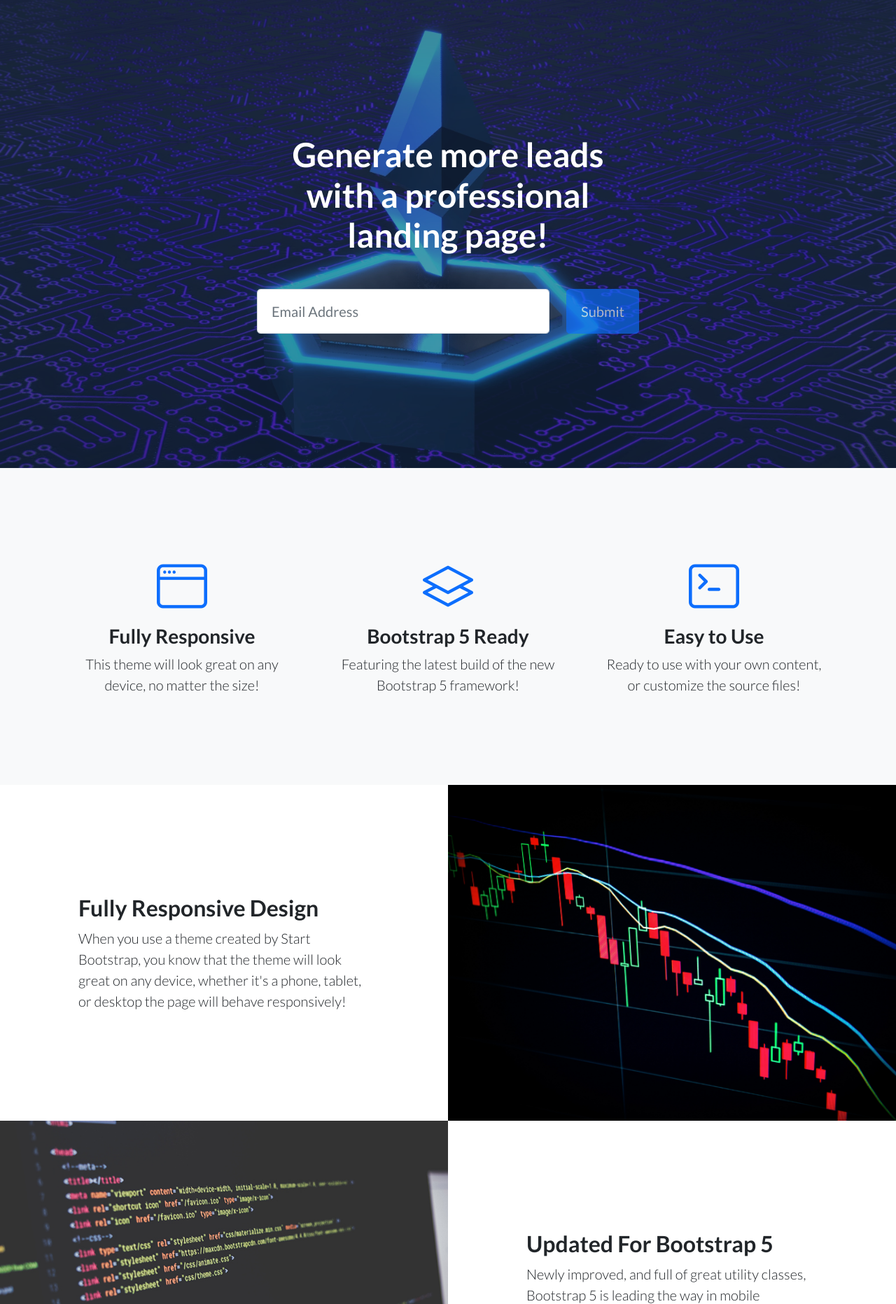
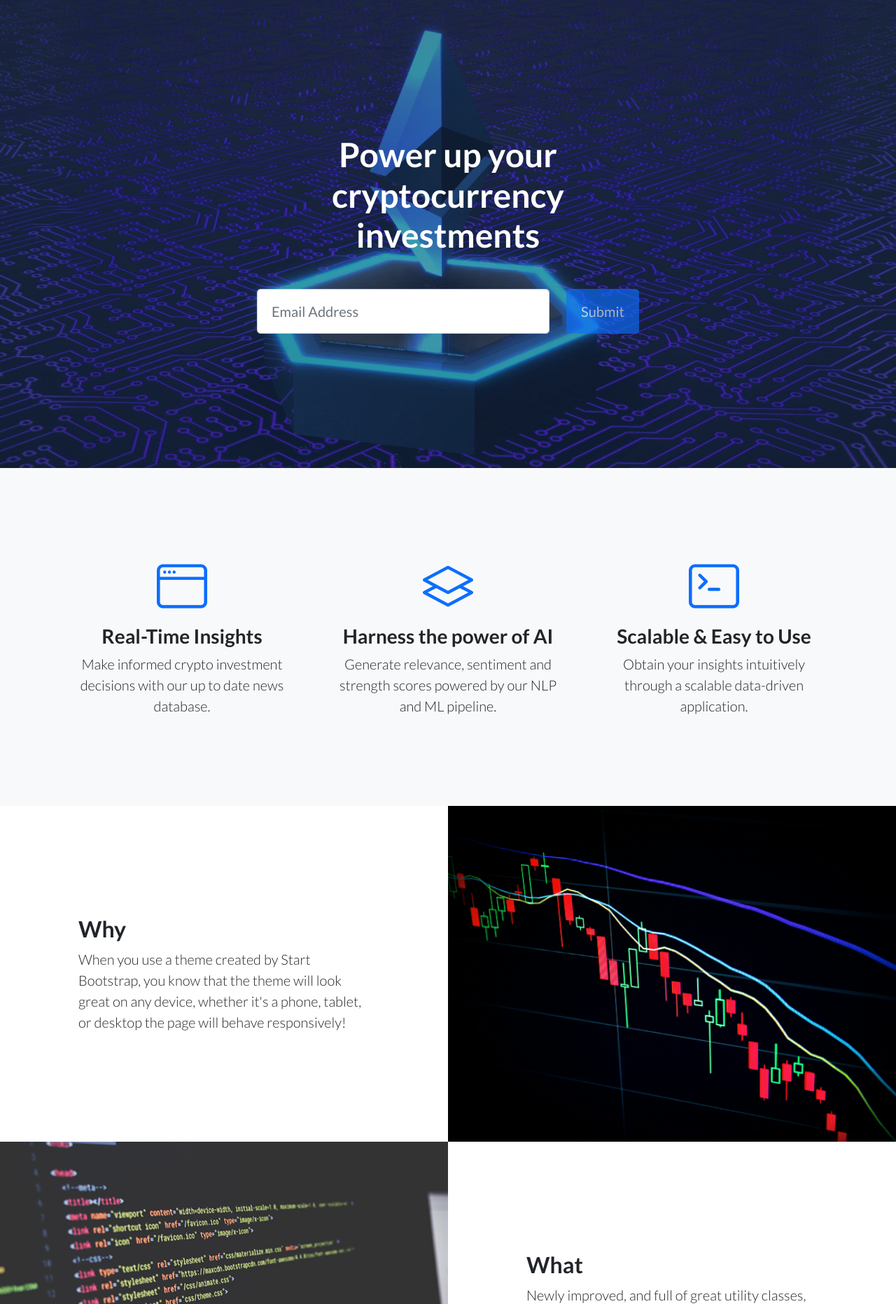
Before and after one commit to miguelfrutos/Crypto-News-Analysis, a Flask app: page / in a window 1280 px wide. Shown: the part 56-1920 px from the top of the page at 70% size. Run offline with Flask 2, Linux system fonts and the light colour scheme; some libraries are stand-ins or nearby versions.

Commit message:
Update Webapp

```diff
--- a/WebApplication/templates/index.html
+++ b/WebApplication/templates/index.html
@@ -29,7 +29,7 @@
                     <div class="col-xl-6">
                         <div class="text-center text-white">
                             <!-- Page heading-->
-                            <h1 class="mb-5">Generate more leads with a professional landing page!</h1>
+                            <h1 class="mb-5">Power up your cryptocurrency investments</h1>
                             <!-- Signup form-->
                             <!-- * * * * * * * * * * * * * * *-->
                             <!-- * * SB Forms Contact Form * *-->
@@ -77,22 +77,22 @@
                     <div class="col-lg-4">
                         <div class="features-icons-item mx-auto mb-5 mb-lg-0 mb-lg-3">
                             <div class="features-icons-icon d-flex"><i class="bi-window m-auto text-primary"></i></div>
-                            <h3>Fully Responsive</h3>
-                            <p class="lead mb-0">This theme will look great on any device, no matter the size!</p>
+                            <h3>Real-Time Insights</h3>
+                            <p class="lead mb-0">Make informed crypto investment decisions with our up to date news database.</p>
                         </div>
                     </div>
                     <div class="col-lg-4">
                         <div class="features-icons-item mx-auto mb-5 mb-lg-0 mb-lg-3">
                             <div class="features-icons-icon d-flex"><i class="bi-layers m-auto text-primary"></i></div>
-                            <h3>Bootstrap 5 Ready</h3>
-                            <p class="lead mb-0">Featuring the latest build of the new Bootstrap 5 framework!</p>
+                            <h3>Harness the power of AI</h3>
+                            <p class="lead mb-0">Generate relevance, sentiment and strength scores powered by our NLP and ML pipeline.</p>
                         </div>
                     </div>
                     <div class="col-lg-4">
                         <div class="features-icons-item mx-auto mb-0 mb-lg-3">
                             <div class="features-icons-icon d-flex"><i class="bi-terminal m-auto text-primary"></i></div>
-                            <h3>Easy to Use</h3>
-                            <p class="lead mb-0">Ready to use with your own content, or customize the source files!</p>
+                            <h3>Scalable & Easy to Use</h3>
+                            <p class="lead mb-0">Obtain your insights intuitively through a scalable data-driven application.</p>
                         </div>
                     </div>
                 </div>
@@ -104,21 +104,21 @@
                 <div class="row g-0">
                     <div class="col-lg-6 order-lg-2 text-white showcase-img" style="background-image: url('../static/assets/img/bg-showcase-1.jpg')"></div>
                     <div class="col-lg-6 order-lg-1 my-auto showcase-text">
-                        <h2>Fully Responsive Design</h2>
+                        <h2>Why</h2>
                         <p class="lead mb-0">When you use a theme created by Start Bootstrap, you know that the theme will look great on any device, whether it's a phone, tablet, or desktop the page will behave responsively!</p>
                     </div>
                 </div>
                 <div class="row g-0">
                     <div class="col-lg-6 text-white showcase-img" style="background-image: url('../static/assets/img/bg-showcase-2.jpg')"></div>
                     <div class="col-lg-6 my-auto showcase-text">
-                        <h2>Updated For Bootstrap 5</h2>
+                        <h2>What </h2>
                         <p class="lead mb-0">Newly improved, and full of great utility classes, Bootstrap 5 is leading the way in mobile responsive web development! All of the themes on Start Bootstrap are now using Bootstrap 5!</p>
                     </div>
                 </div>
                 <div class="row g-0">
                     <div class="col-lg-6 order-lg-2 text-white showcase-img" style="background-image: url('../static/assets/img/bg-showcase-3.jpg')"></div>
                     <div class="col-lg-6 order-lg-1 my-auto showcase-text">
-                        <h2>Easy to Use & Customize</h2>
+                        <h2>How</h2>
                         <p class="lead mb-0">Landing Page is just HTML and CSS with a splash of SCSS for users who demand some deeper customization options. Out of the box, just add your content and images, and your new landing page will be ready to go!</p>
                     </div>
                 </div>
@@ -132,37 +132,37 @@
                     <div class="col-lg-4">
                         <div class="testimonial-item mx-auto mb-5 mb-lg-0">
                             <a href="https://www.linkedin.com/in/camila-vasquez-8012b440/" target="_blank" rel="noopener noreferrer">
-                                <img class="img-fluid rounded-circle mb-3" src="../static/assets/img/testimonials-1.jpg" alt="..." />
+                                <img class="img-fluid rounded-circle mb-3" src="../static/assets/img/testimonials-5.jpg" alt="..." />
                             </a>
                             <h5>Camila Vasquez</h5>
-                            <p class="font-weight-light mb-0">"This is fantastic! Thanks so much guys!"</p>
+                            <p class="font-weight-light mb-0">"Google is better than Microsoft. The data confirms it."</p>
                         </div>
                     </div>
                     <div class="col-lg-4">
                         <div class="testimonial-item mx-auto mb-5 mb-lg-0">
                             <a href="https://www.linkedin.com/in/isobelimpas/" target="_blank" rel="noopener noreferrer">
-                                <img class="img-fluid rounded-circle mb-3" src="../static/assets/img/testimonials-3.jpg" alt="..." />
+                                <img class="img-fluid rounded-circle mb-3" src="../static/assets/img/testimonials-8.jpg" alt="..." />
                             </a>
                             <h5>Isobel Rae Impas</h5>
-                            <p class="font-weight-light mb-0">"Bootstrap is amazing. I've been using it to create lots of super nice landing pages."</p>
+                            <p class="font-weight-light mb-0">"Harnessing the power of data for a better society."</p>
                         </div>
                     </div>
                     <div class="col-lg-4">
                         <div class="testimonial-item mx-auto mb-5 mb-lg-0">
                             <a href="https://www.linkedin.com/in/jan-thoma/" target="_blank" rel="noopener noreferrer">
-                                <img class="img-fluid rounded-circle mb-3" src="../static/assets/img/testimonials-2.jpg" alt="..." />
+                                <img class="img-fluid rounded-circle mb-3" src="../static/assets/img/testimonials-6.jpg" alt="..." />
                             </a>
                             <h5>Jan P. Thoma</h5>
-                            <p class="font-weight-light mb-0">Enabling people with data-driven applications & digital transformation.</p>
+                            <p class="font-weight-light mb-0">"Enabling people with data-driven applications & digital transformation."</p>
                         </div>
                     </div>
                     <div class="col-lg-4">
                         <div class="testimonial-item mx-auto mb-5 mb-lg-0">
                             <a href="https://www.linkedin.com/in/miguelfrutos/" target="_blank" rel="noopener noreferrer">
-                                <img class="img-fluid rounded-circle mb-3" src="../static/assets/img/testimonials-2.jpg" alt="..." />
+                                <img class="img-fluid rounded-circle mb-3" src="../static/assets/img/testimonials-7.jpg" alt="..." />
                             </a>
                             <h5>Miguel Frutos</h5>
-                            <p class="font-weight-light mb-0">They call me the king of data science.</p>
+                            <p class="font-weight-light mb-0">"They call me the king of data science."</p>
                         </div>
                     </div>
                     <div class="col-lg-4">
@@ -177,10 +177,10 @@
                     <div class="col-lg-4">
                         <div class="testimonial-item mx-auto mb-5 mb-lg-0">
                             <a href="https://www.linkedin.com/in/santialfonso/" target="_blank" rel="noopener noreferrer">
-                                <img class="img-fluid rounded-circle mb-3" src="../static/assets/img/testimonials-2.jpg" alt="..." />
+                                <img class="img-fluid rounded-circle mb-3" src="../static/assets/img/testimonials-9.jpg" alt="..." />
                             </a>
                             <h5>Santiago Alfonso Galeano</h5>
-                            <p class="font-weight-light mb-0">"Thanks so much for making these free resources available to us!"</p>
+                            <p class="font-weight-light mb-0">"The only one who is proficient in AI and beauty modelling."</p>
                         </div>
                     </div>
                 </div>
```
Also changed, not shown: WebApplication/static/assets/img/testimonials-5.jpg (added), WebApplication/static/assets/img/testimonials-6.jpg (added), WebApplication/static/assets/img/testimonials-7.jpg (added), WebApplication/static/assets/img/testimonials-8.jpg (added), WebApplication/static/assets/img/testimonials-9.jpg (added), 2 other files.
